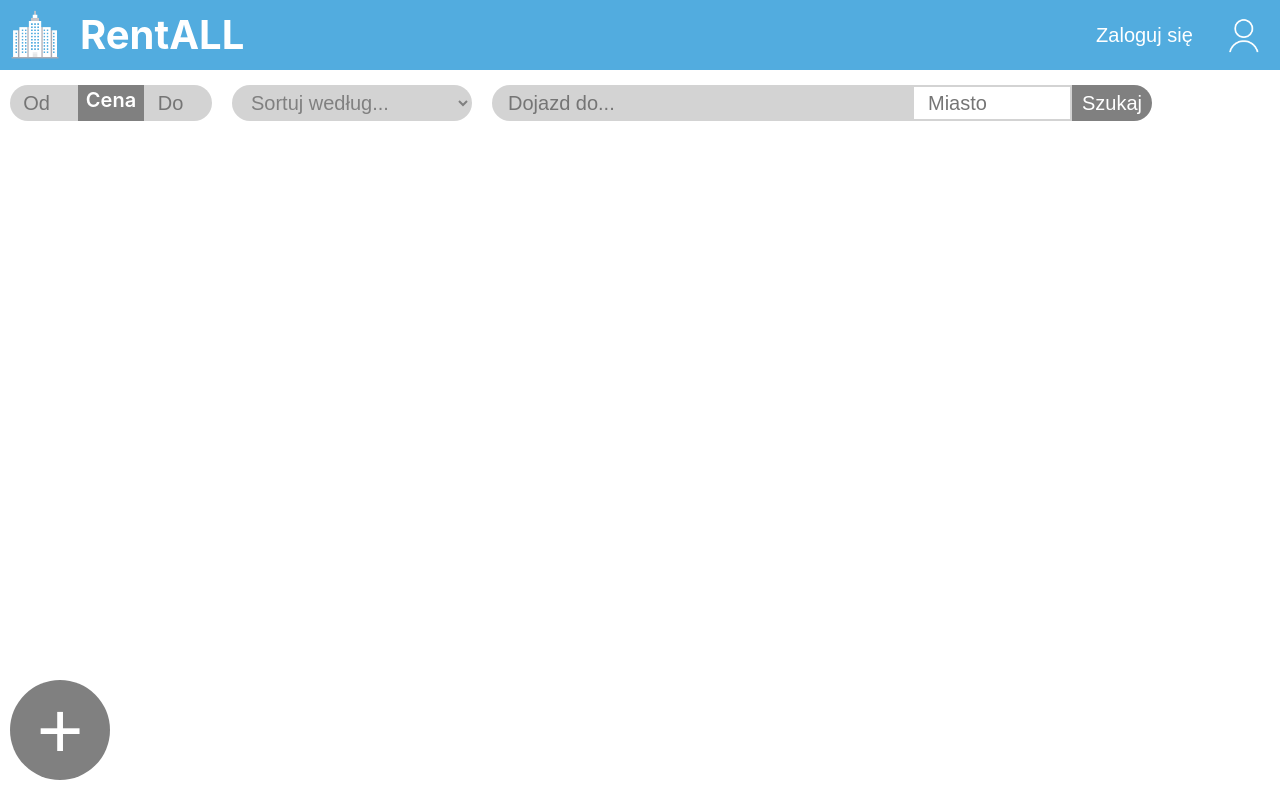
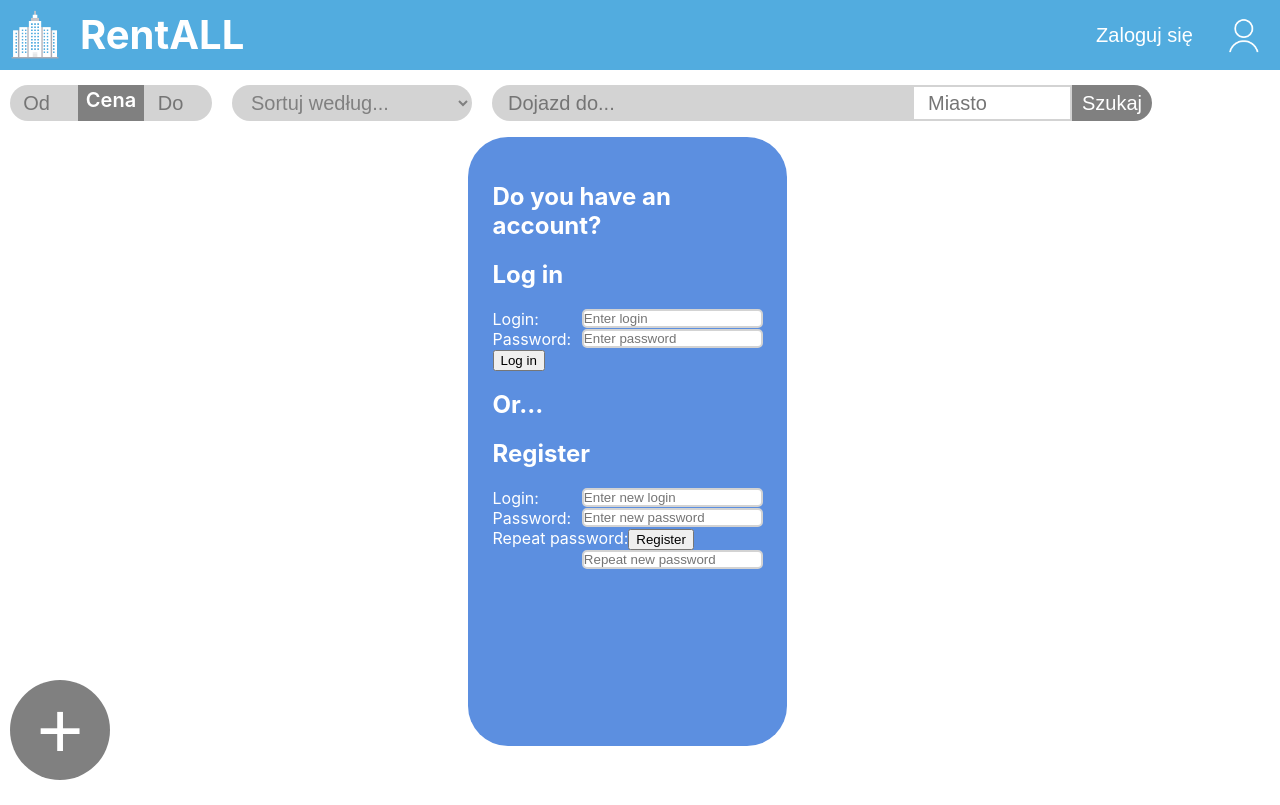
Before and after one commit to iAndRYou/RentALL, a React (Create React App) app in the folder frontend/: page / in a window 1280 px wide. Both pictures are taken after a click on the button "Zaloguj się". Built offline with nearby package versions, Linux system fonts and the light colour scheme.

Commit message:
added basic login page

```diff
--- a/frontend/src/App.js
+++ b/frontend/src/App.js
@@ -22,7 +22,7 @@ function App() {
 
 
 
-  async function getApartmentsJson(lowerPrice, upperPrice, city, commute) {
+  async function getApartmentsJson(lowerPrice, upperPrice, city, commute, debug) {
     handlePages(hp.Pages.renderApartments);
     if(lowerPrice === ""){lowerPrice = "0.0"}
     if(upperPrice === ""){upperPrice = "99999999.0"}
@@ -35,7 +35,11 @@ function App() {
           setPosts(data);
        })
        .catch((err) => {
-          setPosts(exampleApartments)
+          if(debug === true){
+            setPosts(exampleApartments)
+          }else{
+            setPosts(null)
+          }
           console.log(err.message);
        });
 
@@ -111,7 +115,11 @@ function handlePages(page){
               width="40px"
             ></img>
           </ProfileButton>
-          <LoginButton>{"Zaloguj się"}</LoginButton>
+          <LoginButton type='submit'
+        onClick={() => {
+          if(!loginPage){handlePages(hp.Pages.loginPage)
+          }else{handlePages(hp.Pages.renderApartments)}
+        }}>{"Zaloguj się"}</LoginButton>
         </StyledHeader>
 
         <StyledOptionBar>
@@ -174,7 +182,7 @@ function handlePages(page){
             type='submit'
 
             // here we call for backend to get the apartments
-            onClick={() => getApartmentsJson(lowerPrice, upperPrice, city, commute)}
+            onClick={() => getApartmentsJson(lowerPrice, upperPrice, city, commute, true/*debug*/)}
 
           >Szukaj</StyledSearchButton>
         </StyledOptionBar>
--- a/frontend/src/components/AddAdvertPage.style.js
+++ b/frontend/src/components/AddAdvertPage.style.js
@@ -25,7 +25,7 @@ export const StyledAddAdvertButton = styled.button`
 export const StyledAddAdvertPage = styled.div`
     background-color: white;
     color: white;
-    background: red;
+    background: red; // debug color
     min-height:85vh;
     width: 100%;
     padding-left: 2%;
--- a/frontend/src/components/ApartmentContainer.style.js
+++ b/frontend/src/components/ApartmentContainer.style.js
@@ -116,3 +116,11 @@ export const AdvertButton = styled.button`
         cursor: pointer;
     }
 `;
+
+export const NoResultsPage = styled.div`
+    text-align: center;
+    margin-top: 10%;
+    font-size: 50px;
+    color: #A9A9A9;
+    height: 100%;
+`;
--- /dev/null
+++ b/frontend/src/components/LoginPage.js
@@ -0,0 +1,71 @@
+import {StyledInput } from './LoginPage.style'
+import React, { useRef } from 'react'
+export default function LoginPage({className}){
+    const loginInputRef = useRef()
+    const passwordInputRef = useRef()
+    const repeatedPasswordInputRef = useRef()
+
+    function handleLoginForm(){
+        const login = loginInputRef.current.value
+        const password = passwordInputRef.current.value
+        console.log(login)
+        console.log(password)
+    }
+
+    function handleRegisterForm(){
+        const login = loginInputRef.current.value
+        const password = passwordInputRef.current.value
+        const repeatPassword = repeatedPasswordInputRef.current.value
+        console.log(login)
+        console.log(password)
+        console.log(repeatPassword)
+    }
+
+    return(
+        <div className={className}>
+            <h2>Do you have an account?</h2>
+            <h2>Log in</h2>
+            <form>
+                <label>
+                    Login:
+                    <StyledInput type="text" name="login" placeholder='Enter login' ref={loginInputRef} />
+                </label>
+                <br></br>
+                <label>
+                    Password:
+                    <StyledInput type="password" name="password" placeholder='Enter password' ref={passwordInputRef} />
+                </label>
+                <br></br>
+                <button type="submit"
+                 onClick={e => {
+                    e.preventDefault()
+                    handleLoginForm()
+                    }}>Log in</button>
+                <br></br>
+            </form>
+            <h2>Or...</h2>
+            <h2>Register</h2>
+            <form>
+                <label>
+                    Login:
+                    <StyledInput type="text" name="login" placeholder='Enter new login' ref={loginInputRef}/>
+                </label>
+                <br></br>
+                <label>
+                    Password:
+                    <StyledInput type="password" name="password" placeholder='Enter new password' ref={passwordInputRef}/>
+                </label>
+                <br></br>
+                <label>
+                    Repeat password:
+                    <StyledInput type="password" name="password" placeholder='Repeat new password' ref={repeatedPasswordInputRef}/>
+                </label>
+                <button type="submit"
+                    onClick={e => {
+                        e.preventDefault()
+                        handleRegisterForm()
+                        }}>Register</button>
+            </form>
+        </div>
+    )
+}
--- /dev/null
+++ b/frontend/src/components/LoginPage.style.js
@@ -0,0 +1,44 @@
+import styled from 'styled-components';
+import LoginPage from './LoginPage';
+
+export const StyledLoginPage = styled(LoginPage)`
+    background-color: #5c8fe0;
+    color: white;
+    min-height:70vh;
+    width: 22%;
+    margin-left: 36%;
+    margin-right: 41%;
+    margin-top: 1%;
+    border-radius: 40px;
+    padding-top: 2%;
+    padding-bottom: 2%;
+    padding-left: 2%;
+    padding-right: 2%;
+    align-items: center;
+    display: inline-block;
+
+`;
+
+export const StyledInput = styled.input`
+    padding: 0px;
+    float: right;
+    outline: none !important;
+    border:2px solid lightgray;
+
+    color: gray;
+    text-align: left;
+
+    &:hover {
+        outline: none !important;
+        border:2px solid #52ACDF;
+        box-shadow: none;
+    }
+
+    &:focus {
+        outline: none !important;
+        border:2px solid #52ACDF;
+        box-shadow: none;
+    }
+
+    border-radius: 5px;
+`;
--- a/frontend/src/utilities/CreateApartment.js
+++ b/frontend/src/utilities/CreateApartment.js
@@ -1,12 +1,17 @@
 import React from 'react'
-import {StyledApartmentContainer} from '../components/ApartmentContainer.style';
+import {StyledApartmentContainer, NoResultsPage} from '../components/ApartmentContainer.style';
 
 export function createApartment(apartmentObj, renderBool) {
   if(renderBool === true){
-  return apartmentObj.map(apartment => {
-        return <StyledApartmentContainer price={apartment.price} city={apartment.city} street={apartment.street} images={apartment.images}
-        description={apartment.description}  title={apartment.title} latitude={apartment.latitude} longtitude={apartment.longtitude}
-        author={apartment.author} date={apartment.date} advertId={apartment.advertId}/>})}
+      if(apartmentObj !== null){
+        return apartmentObj.map(apartment => {
+              return <StyledApartmentContainer price={apartment.price} city={apartment.city} street={apartment.street} images={apartment.images}
+              description={apartment.description}  title={apartment.title} latitude={apartment.latitude} longtitude={apartment.longtitude}
+              author={apartment.author} date={apartment.date} advertId={apartment.advertId}/>})
+      }else{
+        return <NoResultsPage>No results found ;(</NoResultsPage>
+      }
+  }
 }
 export function sortBy(apartmentObj, variable, descending){
   if(variable === 'price'){
--- a/frontend/src/utilities/HandlePages.js
+++ b/frontend/src/utilities/HandlePages.js
@@ -1,5 +1,6 @@
 import React from 'react'
 import { StyledAddAdvertPage } from "../components/AddAdvertPage.style";
+import { StyledLoginPage } from "../components/LoginPage.style";
 
 
 ///This is a file that handles rendering of pages, it is here to reduce the amount of code in App.js
@@ -23,8 +24,7 @@ export function handleAddAdvertPage(bool) {
 export function handleLoginPage(bool) {
     if (bool === true) {
         return(
-            //<StyledLoginPage/>
-            null
+            <StyledLoginPage/>
         )
     }
 }
```
Also changed, not shown: frontend/src/components/AddAdvertPage.js (added).
